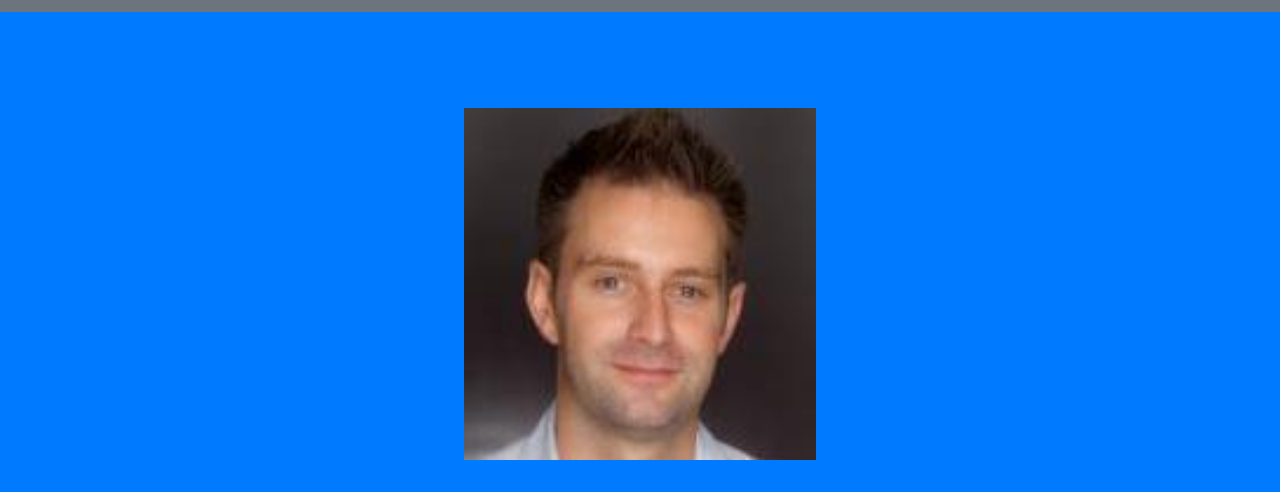
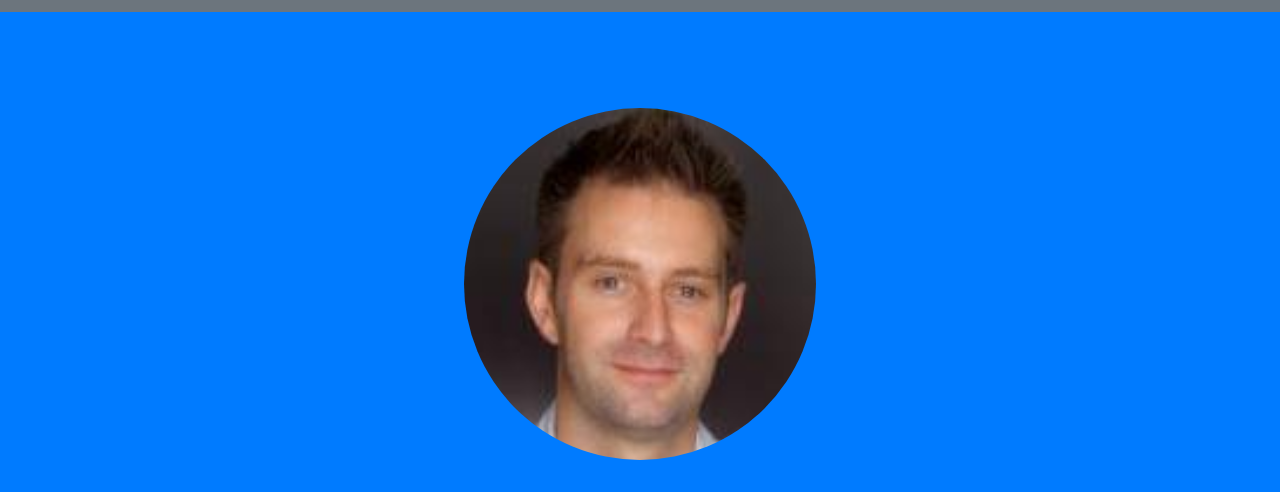
Before and after one commit to datrueonejay/ReportsWorkbench, a website with bundled scripts: page docs/index.html in a window 1280 px wide. Shown: the part 94-586 px from the top of the page. Built offline with nearby package versions, Linux system fonts and the light colour scheme.

Commit message:
Fixed team logo not rounded

```diff
--- a/docs/index.html
+++ b/docs/index.html
@@ -52,7 +52,7 @@
     <!-- Header -->
     <header class="masthead bg-primary text-white text-center">
       <div class="container">
-        <img class="img-fluid mb-5 d-block mx-auto portfolio-image" src="img/leader.jpg" alt="">
+        <img class="img-fluid mb-5 d-block mx-auto rounded-circle portfolio-image" src="img/leader.jpg" alt="">
         <h1 class="text-uppercase mb-0">Thierry's Minions</h1>
         <hr class="star-light">
         <h2 class="font-weight-light mb-0">Rishabh - Joseph - Balaji - Jayden - Edgar</h2>
```
